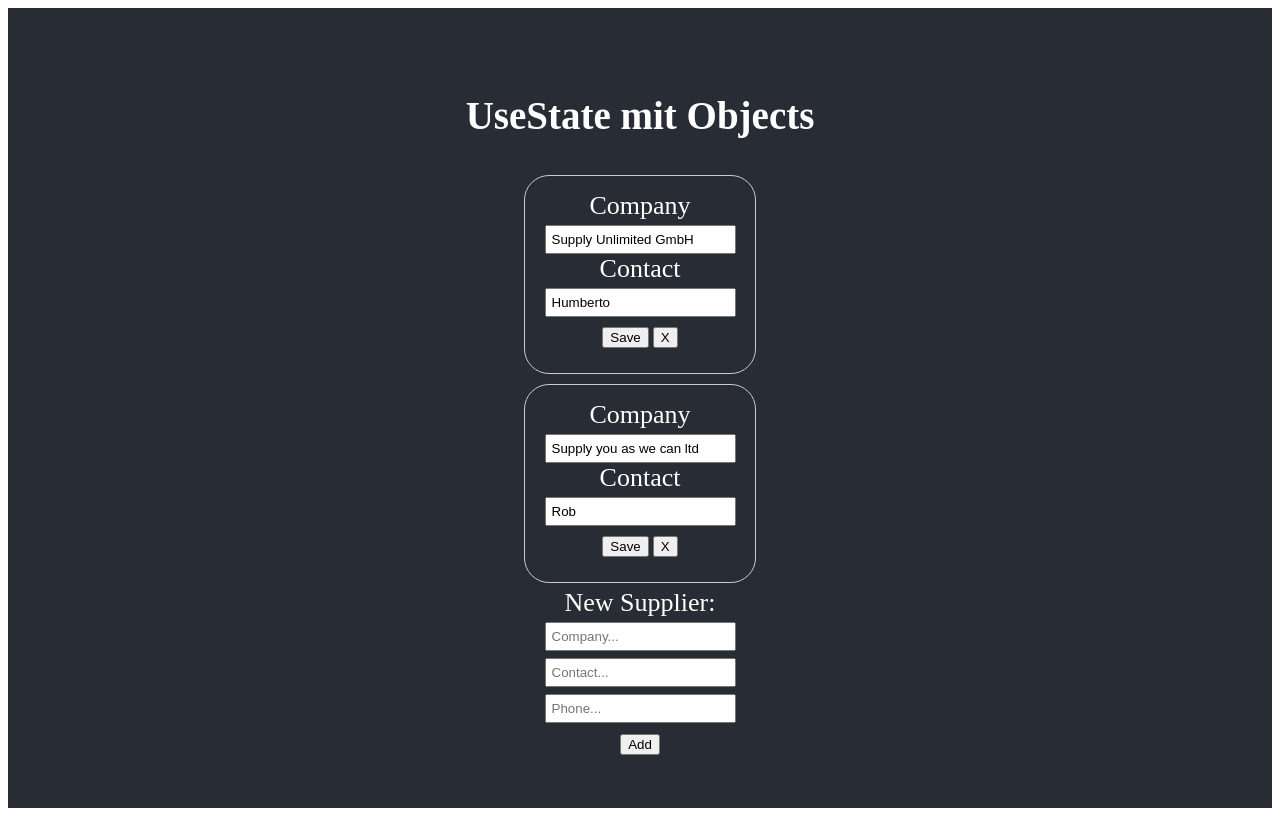
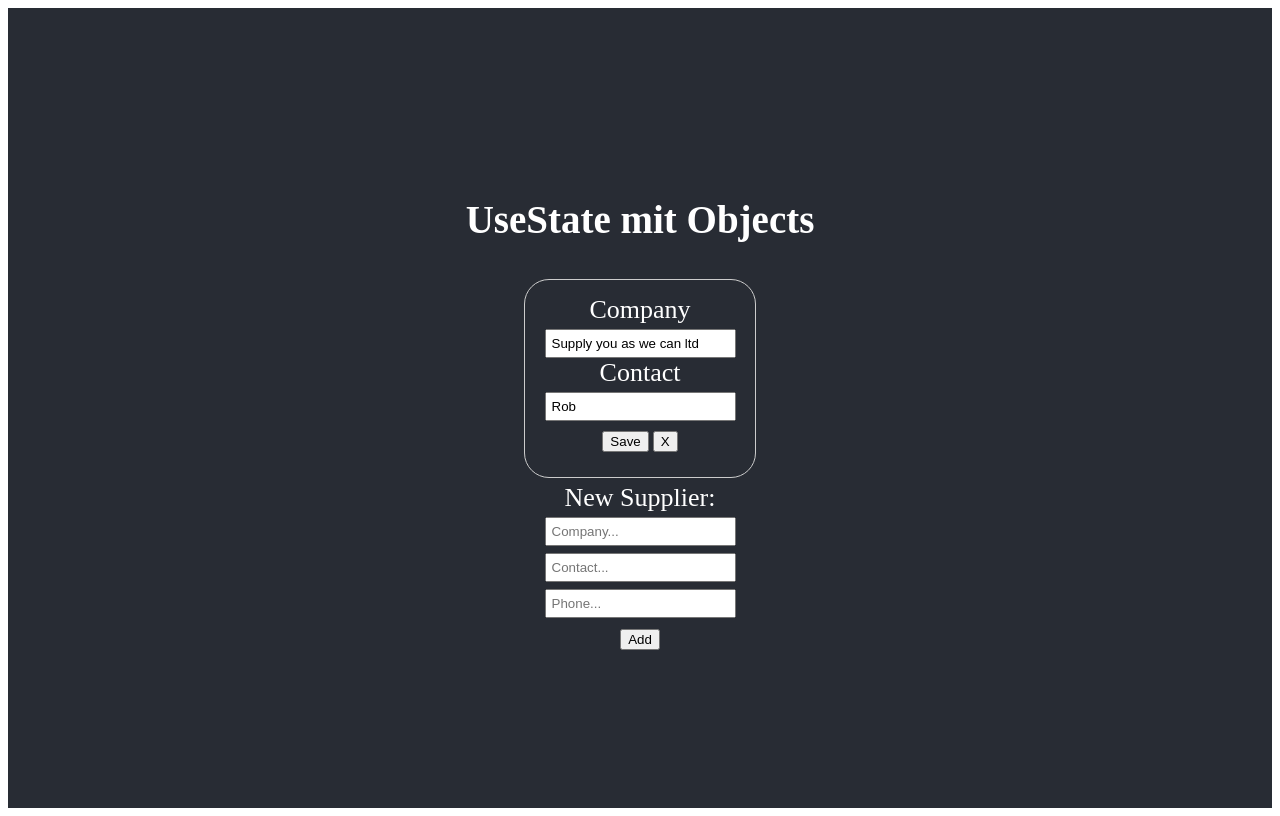
Before and after one commit to Pierluigi10/2_useState_objects, a React (Create React App) app: page / in a window 1280 px wide. Built offline with nearby package versions, Linux system fonts and the light colour scheme; data requests are answered from the project's data file.

Commit message:
Implemented FAKE API

```diff
--- /dev/null
+++ b/data/api.json
@@ -0,0 +1,20 @@
+{
+    "suppliers": [
+      {
+        "_id": "s2",
+        "company": "Supply you as we can ltd",
+        "contact": "Rob",
+        "phone": "+496789"
+      }
+    ],
+    "users": [
+      {
+        "_id": "u1",
+        "name": "Pauletta"
+      },
+      {
+        "name": "Piermario",
+        "_id": "DEcRshy"
+      }
+    ]
+  }
--- a/package.json
+++ b/package.json
@@ -15,7 +15,8 @@
     "start": "react-scripts start",
     "build": "react-scripts build",
     "test": "react-scripts test",
-    "eject": "react-scripts eject"
+    "eject": "react-scripts eject",
+    "api": "json-server -w -p 5000 --id _id ./data/api.json"
   },
   "eslintConfig": {
     "extends": [
--- a/src/App.js
+++ b/src/App.js
@@ -1,6 +1,7 @@
-import { useState } from "react";
+import { useEffect, useState } from "react";
 import "./App.css";
 import SupplierCard from "./components/SupplierCard";
+
 function App() {
   const supplierDefault = {
     company: "",
@@ -8,20 +9,22 @@ function App() {
     phone: "",
   };
   const [supplierNew, setSupplierNew] = useState(supplierDefault);
+
   const [suppliers, setSuppliers] = useState([
-    {
-      _id: "s1",
-      company: "Supply Unlimited GmbH",
-      contact: "Humberto",
-      phone: "+4912345",
-    },
-    {
-      _id: "s2",
-      company: "Supply you as we can ltd",
-      contact: "Rob",
-      phone: "+496789",
-    },
+    // { _id: "s1", company: "Supply Unlimited GmbH", contact: "Humberto", phone: "+4912345" },
+    // { _id: "s2", company: "Supply you as we can ltd", contact: "Rob", phone: "+496789"  }
   ]);
+
+  // load initial suppliers data from API
+  useEffect(() => {
+    const fetchData = async () => {
+      const res = await fetch("http://localhost:5000/suppliers");
+      const suppliersApi = await res.json(); // parse JSON data from response into JS object
+      setSuppliers(suppliersApi); // store suppliers from API in our local state
+    };
+    fetchData();
+  }, []);
+
   // add new suppliers
   const addSupplier = (e) => {
     e.preventDefault(); // prevent that page is reloaded
@@ -35,7 +38,6 @@ function App() {
     setSuppliers(suppliersNew);
     setSupplierNew(supplierDefault); // clear supplier add form
   };
-
   // RENDER LIST of suppliers
   const jsxSuppliers = suppliers.map((supplier) => (
     <SupplierCard
--- a/src/components/SupplierCard.js
+++ b/src/components/SupplierCard.js
@@ -1,56 +1,57 @@
 import { useEffect, useState } from "react";
-
 const SupplierCard = ({ supplier, suppliers, setSuppliers }) => {
   // state for storing temporary edits
   const [supplierEdit, setSupplierEdit] = useState({ ...supplier });
-
   // SNEAK OUT ON SOME STATE => watch all the changes!
-
   // useEffect(() => {
   //   console.log({ supplierEdit })
   //   console.log( {suppliers} )
   // }, [supplierEdit])
 
   // delete existing supplier
-  const deleteSupplier = () => {
+  const deleteSupplier = async () => {
     console.log("We wanna delete ID: ", supplier._id);
 
-    // delete item by filtering it out!
-    const suppliersKeep = suppliers.filter((sup) => sup._id !== supplier._id);
+    // zuerst supplier in API updated und DANACH im React State?
+    // zuerst React state updatend und DANACH API ?
+    try {
+      await fetch(`http://localhost:5000/suppliers/${supplier._id}`, {
+        method: "DELETE",
+      });
 
-    // overwrite list of suppliers with those we wanna keep / without deleted
-    setSuppliers(suppliersKeep);
+      // delete item by filtering it out!
+      const suppliersKeep = suppliers.filter((sup) => sup._id !== supplier._id);
+
+      // overwrite list of suppliers with those we wanna keep / without deleted
+      setSuppliers(suppliersKeep);
+    } catch (error) {
+      // if delete failed => we will get here
+      console.log(error);
+    }
   };
 
   // update existing supplier
   const updateSupplier = () => {
     console.log("Updating supplier...", supplierEdit);
-
     // take supplierEdit object => find entry in supplier list => and replace / update values
     // suppliers => []
     // supplierEdit => {}
-
     // UPDATE METHOD 1)
     // findElement
-    // upate element
+    // update element
     // splice old thing with new thing
-
     // UPDATE METHOD 2)
     // filter() => old item weg
-    // updated => push()
-    // overwrite
-
+    // push() => updated item on top
+    // overwrite array
     // UPDATE METHOD 3)
-    // map()
-
+    // map() => find item by ID and overwrite
     // loop over all items, return all items, but with some item modified...
     const suppliersUpdated = suppliers.map((supplier) => {
       return supplier._id !== supplierEdit._id ? supplier : { ...supplierEdit };
     });
-
     setSuppliers(suppliersUpdated);
   };
-
   return (
     <div key={supplier._id}>
       <form>
```
